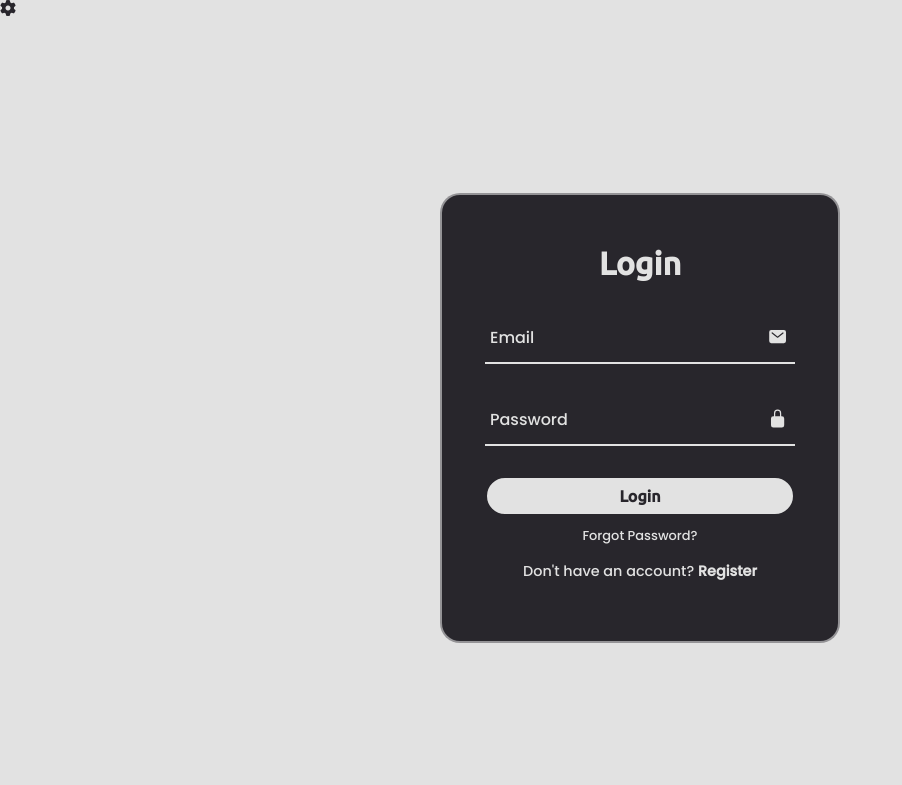
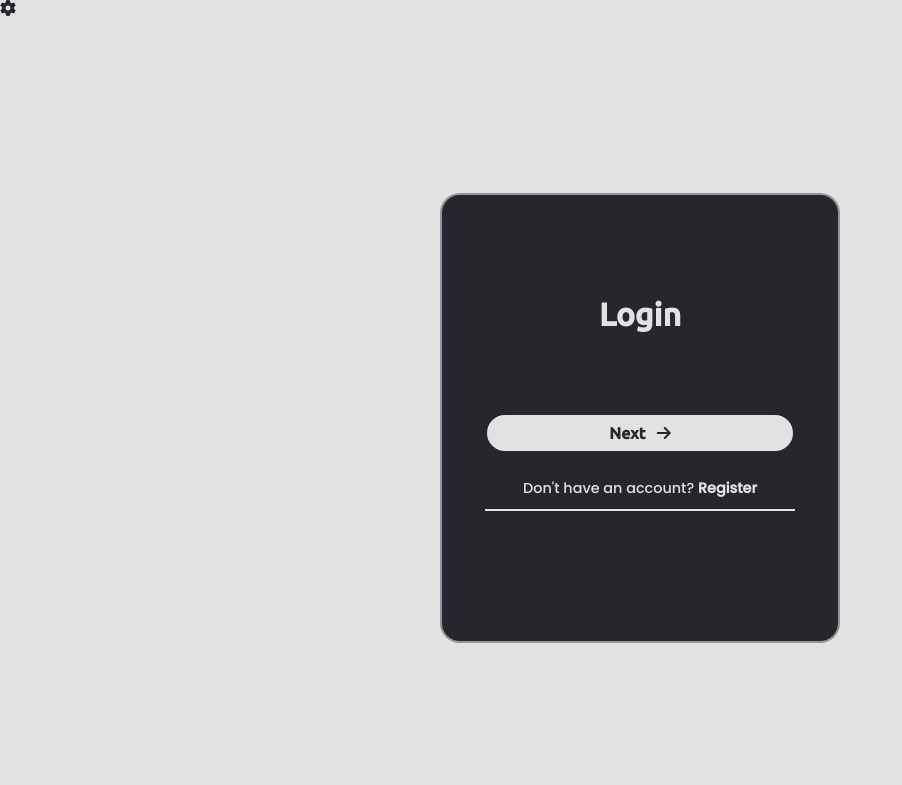
Before and after one commit to NeelSavsani/Registration-System, a PHP site: page /login.php in a window 1280 px wide. Shown: the top 785 px of the page, without its empty margins (0-902 px from the left). Run offline with PHP 8.4, Linux system fonts and the light colour scheme; some libraries are stand-ins or nearby versions.

Commit message:
Update login.php
making the content change without reloading the page and moving script from external file to internal file. also, adding username on the step2

```diff
--- a/Master/Login/login.php
+++ b/Master/Login/login.php
@@ -6,7 +6,7 @@
     <meta name="viewport" content="width=device-width, initial-scale=1.0">
     <title>Login Form</title>
     <script src="https://kit.fontawesome.com/e05d24f6c7.js" crossorigin="anonymous"></script>
-    <link rel="stylesheet" href="login.css">
+    <link rel="stylesheet" href="Login.css">
 </head>
 
 <body>
@@ -15,71 +15,66 @@
         <div class="login-box">
             <form method="post">
                 <h2>Login</h2>
-                <div class="input-box">
-                    <span class="icon"><ion-icon name="mail"></ion-icon></span>
+                <div id="usernameDisplay" style="display: none; font-size: 1em; color: var(--bg-color); font-family: 'Poppins', sans-serif; margin-bottom: 10px;"></div>
+
+                <div class="input-box" id="step1">
+                    <div class="input_box">
+                        <span class="icon"><i class="fa-solid fa-envelope"></i></span>
                         <input type="email" name="login_email" id="login_email" required>
                         <label>Email</label>
                     </div>
-                <div class="input-box">
-                    <span class="icon"><ion-icon name="lock-closed"></ion-icon></span>
-                    <input type="password" name="login_pass" id="login_pass" required>
+                    <button type="submit" onclick="goToStep2()">Next &nbsp; <i class="fa-solid fa-arrow-right"></i></button>
+                    <div class="register-link">
+                        <p>Don't have an account? <a href="registration.html">Register</a></p>
+                    </div>
+                </div>
+
+                <div class="input-box" id="step2" style="display: none;">
+                    <div class="input_box">
+                        <input type="password" id="login_pass" name="login_pass" required>
+                        <span class="icon toggle-password"><i
+                                class="fa-solid fa-eye-slash show-pass"></i></span>
                         <label>Password</label>
                     </div>
-
-
-                <button type="submit">Login</button>
+                    <button type="submit" onclick="goToStep1()"> <i class="fa-solid fa-arrow-left"></i> &nbsp; Previous</button>
+                    <button type="submit">Login &nbsp; <i class="fa-solid fa-arrow-right"></i></button>
                     <div class="register-link">
                         <div class="remember-forgot">
-                        <!-- <label><input type="checkbox">Remember Me</label> -->
                             <center>
                                 <a href="#">Forgot Password?</a>
                             </center>
-
                         </div>
-                    <p>Don't have an account? <a href="../Register/register.php">Register</a></p>
+                    </div>
                 </div>
                 <?php
-                    if($_SERVER['REQUEST_METHOD'] == 'POST'){
-                        //creating a connection
+                    if ($_SERVER['REQUEST_METHOD'] == 'POST') {
+                        // creating a connection
                         $servername = "localhost";
                         $username = "root";
                         $password = "";
                         $database = "project";
                         $table = "login_credentials";
                         $conn = mysqli_connect($servername, $username, $password, $database);
-                        if($conn)
-                        {
-                            // echo "Connection Success"."<br>";
+                        if ($conn) {
                             $login_email = $_POST['login_email'];
                             $login_pass = $_POST['login_pass'];
                             $login_user = explode('@', $login_email)[0];
-                            if($login_email != NULL && $login_pass != NULL)
-                            {
+                            if ($login_email != NULL && $login_pass != NULL) {
                                 $sql = "SELECT * FROM `$table` WHERE EMAIL = '$login_email' AND PASSWORD = '$login_pass'";
                                 $result = mysqli_query($conn, $sql);
                                 $num = mysqli_num_rows($result);
-                                // echo "Password success"."<br>";
-                                if($num == 1)
-                                {
-                                    $email = $login_email;
-                                    echo '<span class="success">'."Login Successfully. Welcome, $login_user"."<br>Redirecting to homepage...".'</span>';
-                                    // header("Location: home.php");
-                                    echo '<meta http-equiv="refresh" content="1;url=../home.php">';
+                                if ($num == 1) {
+                                    echo '<span class="success">Login Successful.<br> Welcome, ' . $login_user . '<br>Redirecting to homepage...</span>';
+                                    echo '<meta http-equiv="refresh" content="2;url=../home.php">';
                                     exit();
+                                } else {
+                                    echo '<span class="danger">Invalid login credentials</span>';
                                 }
-                                else
-                                {
-                                    echo '<span class="danger">'."Invalid login credentials".'</span>';
+                            } else {
+                                echo '<span class="danger">Email and password are required</span>';
                             }
-                            }
-                            else
-                            {
-                                echo '<span class="danger">'."Password Fail".'</span>';
-                            }
-                        }
-                        else
-                        {
-                            die("Error". mysqli_connect_error());
+                        } else {
+                            die("Error" . mysqli_connect_error());
                         }
                     }
                 ?>
@@ -96,6 +91,7 @@
     <script nomodule src="https://unpkg.com/ionicons@7.1.0/dist/ionicons/ionicons.js"></script>
 
 
+    <!-- Script for toggling day-night -->
     <script>
         var bdy = document.querySelector("body");
 
@@ -106,6 +102,55 @@
 
         }
     </script>
+
+    <!-- Script to show and hide passwords on clicking eye -->
+    <script>
+        const togglePassword = document.querySelector(".toggle-password");
+        const passwordField = document.getElementById('login_pass');
+
+        togglePassword.addEventListener('click', function(){
+            const type = passwordField.getAttribute('type') === 'password' ?
+            'text' : 'password';
+            passwordField.setAttribute('type', type);
+
+            this.innerHTML = type === 'password' ? '<i class="fa-solid fa-eye-slash show-pass"></i>' : '<i class="fa-solid fa-eye show-pass"></i>';
+        })
+    </script>
+
+    <!-- Script to switch between steps -->
+    <script>
+        function goToStep2() {
+            const emailInput = document.getElementById('login_email').value;
+            const username = emailInput.split('@')[0]; // Extract username from email
+
+            if (username) {
+                const usernameDisplay = document.getElementById('usernameDisplay');
+                usernameDisplay.style.display = 'block';
+                usernameDisplay.textContent = `Welcome, ${username}`;
+            }
+
+            document.getElementById('step1').style.display = 'none';
+            document.getElementById('step2').style.display = 'block';
+        }
+
+        function goToStep1() {
+            document.getElementById('step1').style.display = 'block';
+            document.getElementById('step2').style.display = 'none';
+
+            // Hide the username display when returning to step 1
+            const usernameDisplay = document.getElementById('usernameDisplay');
+            usernameDisplay.style.display = 'none';
+        }
+
+        //hit enter key to go to step 2
+        document.getElementById("login_email").addEventListener("keypress", function(event) {
+            if(event.key === "Enter")
+            {
+                event.preventDefault();
+                goToStep2();
+            }
+        })
+    </script>
 </body>
 
 </html>
```
Lines whose indentation alone changed are shown as unchanged.
